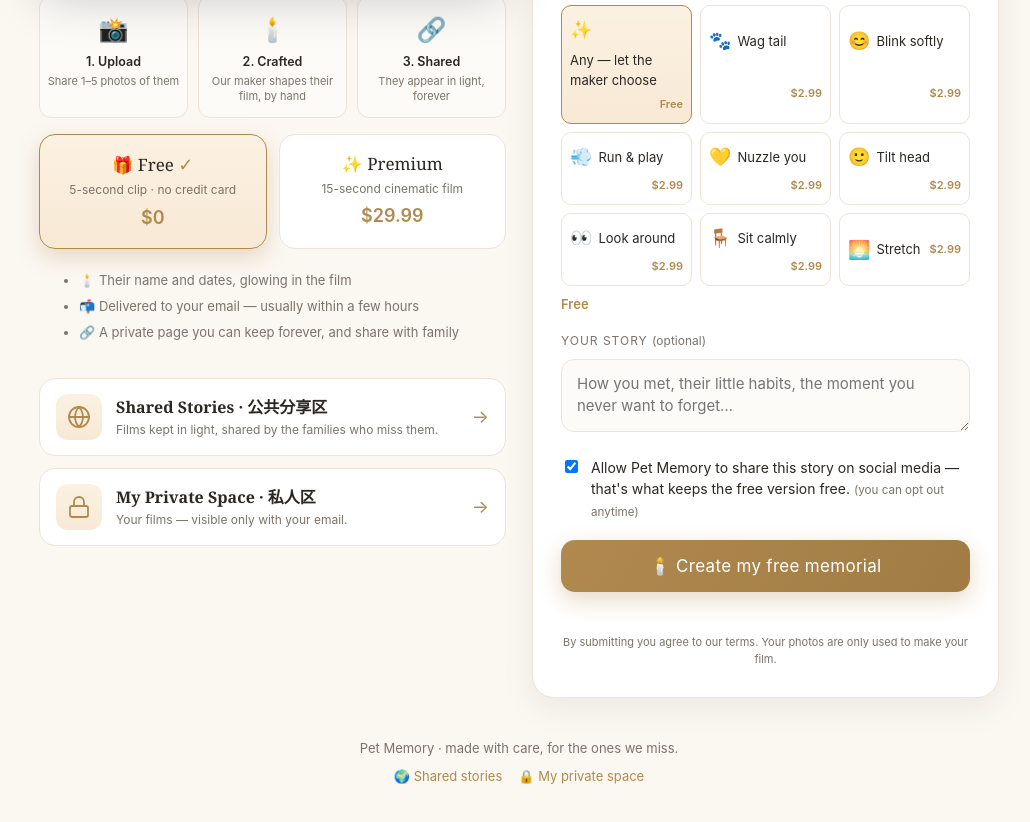
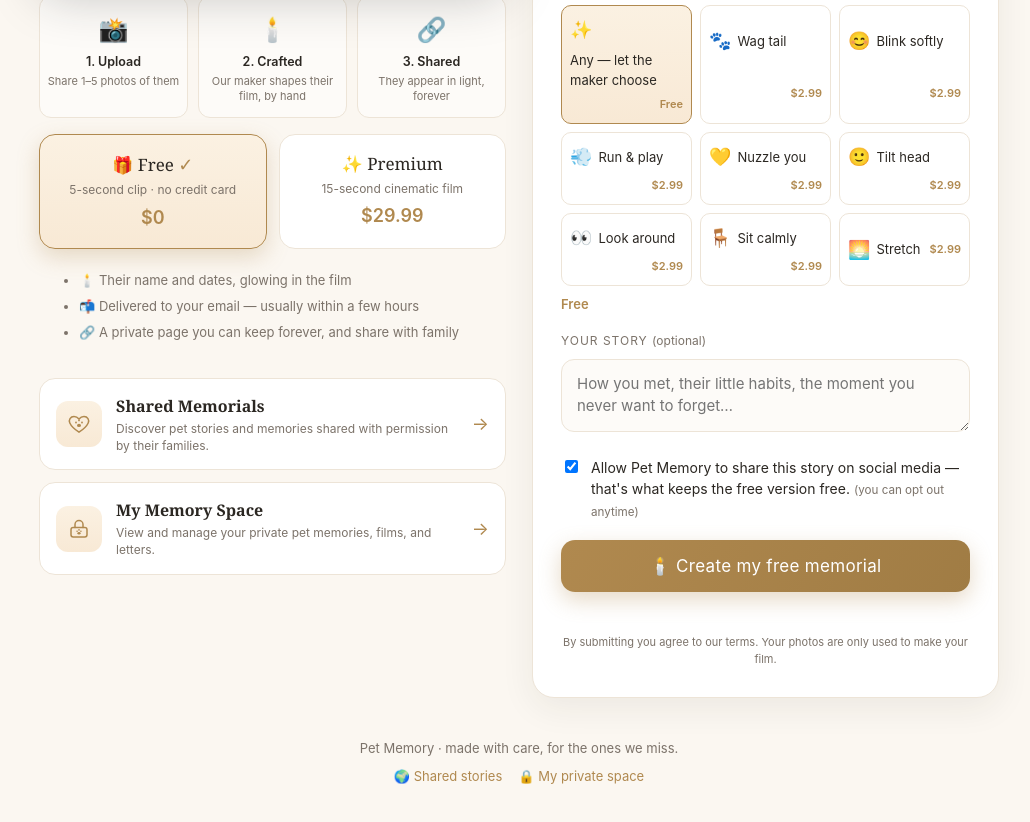
Before and after one commit to PetMemory/petmemory-server, a website: page public/index.html in a window 1280 px wide. Shown: the part 677-1499 px from the top of the page, without its empty margins (121-1151 px from the left). Drawn offline with Linux system fonts and the light colour scheme.

Commit message:
Add files via upload

```diff
--- a/public/index.html
+++ b/public/index.html
@@ -219,13 +219,13 @@
 
       <div class="areas">
         <a class="area" id="areaWall" href="#" target="_blank" rel="noopener">
-          <span class="aic"><svg viewBox="0 0 24 24" fill="none" stroke="currentColor" stroke-width="1.8" stroke-linecap="round" stroke-linejoin="round"><circle cx="12" cy="12" r="10"/><path d="M2 12h20M12 2a15.3 15.3 0 0 1 4 10 15.3 15.3 0 0 1-4 10 15.3 15.3 0 0 1-4-10 15.3 15.3 0 0 1 4-10z"/></svg></span>
-          <span class="abody"><span class="at">Shared Stories · 公共分享区</span><span class="ad">Films kept in light, shared by the families who miss them.</span></span>
+          <span class="aic"><svg viewBox="0 0 24 24" fill="none" stroke="currentColor" stroke-width="1.5" stroke-linecap="round" stroke-linejoin="round"><path d="M12 20.2s-7.2-4.7-9.2-9.2C1.4 7.9 3.4 4.5 7 4.5c1.9 0 3.6.9 5 2.6 1.4-1.7 3.1-2.6 5-2.6 3.6 0 5.6 3.4 4.2 6.5-2 4.5-9.2 9.2-9.2 9.2z"/><circle cx="9" cy="10.5" r="0.9" fill="currentColor" stroke="none"/><circle cx="15" cy="10.5" r="0.9" fill="currentColor" stroke="none"/><circle cx="12" cy="8.4" r="0.9" fill="currentColor" stroke="none"/><ellipse cx="12" cy="13.4" rx="2" ry="1.6" fill="currentColor" stroke="none"/></svg></span>
+          <span class="abody"><span class="at">Shared Memorials</span><span class="ad">Discover pet stories and memories shared with permission by their families.</span></span>
           <span class="aarr">→</span>
         </a>
         <a class="area" id="areaMy" href="#" target="_blank" rel="noopener">
-          <span class="aic"><svg viewBox="0 0 24 24" fill="none" stroke="currentColor" stroke-width="1.8" stroke-linecap="round" stroke-linejoin="round"><rect x="3" y="11" width="18" height="11" rx="2"/><path d="M7 11V7a5 5 0 0 1 10 0v4"/></svg></span>
-          <span class="abody"><span class="at">My Private Space · 私人区</span><span class="ad">Your films — visible only with your email.</span></span>
+          <span class="aic"><svg viewBox="0 0 24 24" fill="none" stroke="currentColor" stroke-width="1.5" stroke-linecap="round" stroke-linejoin="round"><rect x="4" y="10.5" width="16" height="9.5" rx="2.2"/><path d="M8 10.5V7.5a4 4 0 0 1 8 0v3"/><circle cx="10.1" cy="14.2" r="0.8" fill="currentColor" stroke="none"/><circle cx="13.9" cy="14.2" r="0.8" fill="currentColor" stroke="none"/><circle cx="12" cy="12.9" r="0.8" fill="currentColor" stroke="none"/><ellipse cx="12" cy="16.3" rx="1.6" ry="1.2" fill="currentColor" stroke="none"/></svg></span>
+          <span class="abody"><span class="at">My Memory Space</span><span class="ad">View and manage your private pet memories, films, and letters.</span></span>
           <span class="aarr">→</span>
         </a>
       </div>
```
